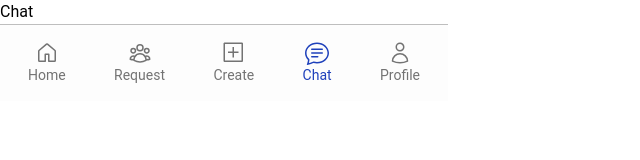
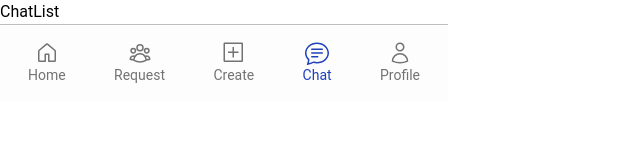
Before and after one commit to NilimaSardar/Skill_Sharing_Platform, a React (Vite) app in the folder Frontend/: page /dashboard/chat in a window 1280 px wide. Shown: the top 160 px of the page, without its empty margins (0-640 px from the left). Built offline with nearby package versions, Linux system fonts and the light colour scheme; no server answers.

Commit message:
created routes for chat

```diff
--- a/Frontend/src/App.jsx
+++ b/Frontend/src/App.jsx
@@ -13,6 +13,8 @@ import Home from "./pages/Dashboard/Home"
 import Profile from "./pages/Dashboard/Profile"
 import Chat from "./pages/Dashboard/Chat"
 import Create from "./pages/Dashboard/Create"
+import ChatList from "./pages/Dashboard/Chat/ChatList"
+import ChatRoom from "./pages/Dashboard/Chat/ChatRoom"
 
 
 function App() {
@@ -33,7 +35,13 @@ function App() {
           <Route path="home" element={<Home />} />
           <Route path="request" element={<Request/>} />
           <Route path="create" element={<Create />} />
-          <Route path="chat" element={<Chat />} />
+
+          <Route path="chat" element={<Chat />}>
+            <Route index element={<ChatList />} />
+            <Route path=":chatId" element={<ChatRoom />} />
+            {/* <Route path="settings" element={<ChatSettings />} /> */}
+          </Route>
+
           <Route path="profile" element={<Profile/>} />
           <Route path="logout" element={<Logout />} />
         </Route>
--- a/Frontend/src/pages/Dashboard/Chat.jsx
+++ b/Frontend/src/pages/Dashboard/Chat.jsx
@@ -1,8 +1,11 @@
 import React from 'react'
+import { Outlet } from 'react-router-dom'
 
 const Chat = () => {
   return (
-    <div>Chat</div>
+    <>
+      <Outlet/>
+    </>
   )
 }
 
--- /dev/null
+++ b/Frontend/src/pages/Dashboard/Chat/ChatList.jsx
@@ -0,0 +1,9 @@
+import React from 'react'
+
+const ChatList = () => {
+  return (
+    <div>ChatList</div>
+  )
+}
+
+export default ChatList
--- /dev/null
+++ b/Frontend/src/pages/Dashboard/Chat/ChatRoom.jsx
@@ -0,0 +1,6 @@
+import { useParams } from "react-router-dom";
+
+export default function ChatRoom() {
+  const { chatId } = useParams();
+  return <div>Chat Room for ID: {chatId}</div>;
+}
--- /dev/null
+++ b/Frontend/src/pages/Dashboard/Chat/ChatSettings.jsx
@@ -0,0 +1,3 @@
+export default function ChatSettings() {
+    return <div>Chat Settings Page</div>;
+  }
```
